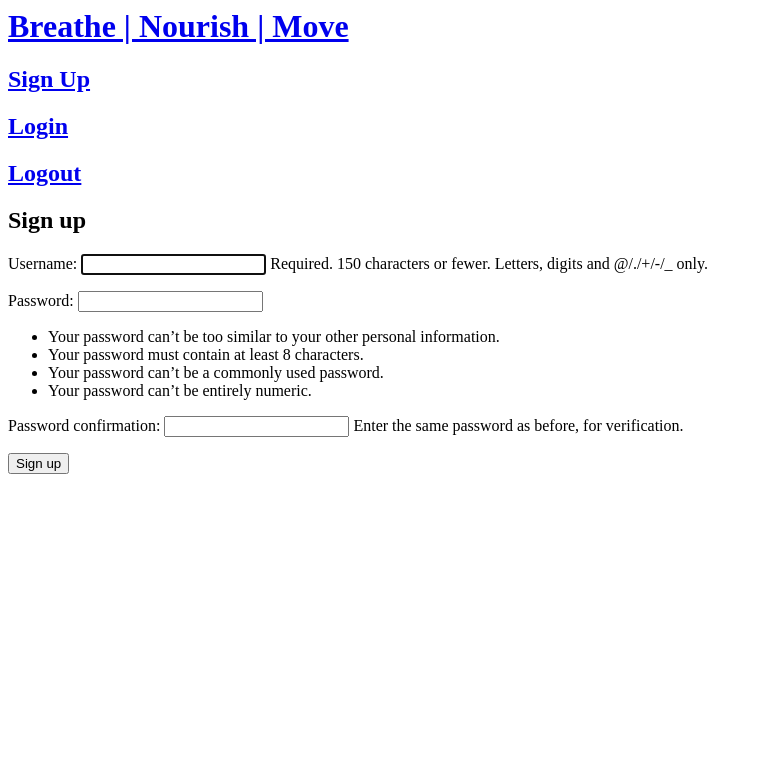
After one commit to brittanyleigh/habits, a Django app: page /signup/ in a window 1280 px wide. The commit adds this page. Shown: the top 783 px of the page, without its empty margins (0-762 px from the left). Run offline with Django 3.2, Linux system fonts and the light colour scheme.

Commit message:
initial login/logout setup, modify models

```diff
--- /dev/null
+++ b/daily_habits/templates/daily_habits/base.html
@@ -0,0 +1,14 @@
+{% load static %}
+<html>
+    <head>
+        <title>Breathe | Nourish | Move || Daily Habit Tracker</title>
+    </head>
+    <body>
+        <h1><a href="/">Breathe | Nourish | Move</a></h1>
+        <h2><a href="{% url 'signup' %}">Sign Up</a></h2>
+        <h2><a href="{% url 'login' %}">Login</a></h2>
+        <h2><a href="{% url 'logout' %}">Logout</a></h2>
+        {% block content %}
+        {% endblock %}
+    </body>
+</html>
--- /dev/null
+++ b/daily_habits/templates/daily_habits/signup.html
@@ -0,0 +1,12 @@
+{% extends 'daily_habits/base.html' %}
+
+{% block content %}
+<div>
+  <h2>Sign up</h2>
+  <form method="post">
+    {% csrf_token %}
+    {{ form.as_p }}
+    <button type="submit">Sign up</button>
+  </form>
+</div>
+{% endblock %}
--- a/daily_habits/urls.py
+++ b/daily_habits/urls.py
@@ -1,6 +1,8 @@
 from django.urls import path
 from . import views
+from django.conf.urls import url
 
 urlpatterns = [
     path('', views.habits_list, name='habits_list'),
+    url(r'^signup/$', views.signup, name='signup'),
 ]
--- a/daily_habits/views.py
+++ b/daily_habits/views.py
@@ -1,4 +1,28 @@
-from django.shortcuts import render
+from django.shortcuts import render, redirect
+from django.utils import timezone
+from datetime import date
+from django.contrib.auth import login, authenticate
+from django.contrib.auth.forms import UserCreationForm
+
+from .models import Day
 
 def habits_list(request):
-    return render(request, 'daily_habits/habits_list.html', {})
+    today = date.today()
+    habits = Day.objects.filter(date__date=today)
+    return render(request, 'daily_habits/habits_list.html', {'habits': habits})
+
+
+
+def signup(request):
+    if request.method == 'POST':
+        form = UserCreationForm(request.POST)
+        if form.is_valid():
+            form.save()
+            username = form.cleaned_data.get('username')
+            raw_password = form.cleaned_data.get('password1')
+            user = authenticate(username=username, password=raw_password)
+            login(request, user)
+            return redirect('home')
+    else:
+        form = UserCreationForm()
+    return render(request, 'daily_habits/signup.html', {'form': form})
--- a/habit_tracker/settings.py
+++ b/habit_tracker/settings.py
@@ -120,3 +120,6 @@ USE_TZ = True
 
 STATIC_URL = '/static/'
 STATIC_ROOT = os.path.join(BASE_DIR, 'static')
+
+# Custom
+LOGIN_REDIRECT_URL = 'habits_list'
--- a/habit_tracker/urls.py
+++ b/habit_tracker/urls.py
@@ -15,8 +15,12 @@ Including another URLconf
 """
 from django.contrib import admin
 from django.urls import path, include
+from django.conf.urls import url
+from django.contrib.auth import views as auth_views
 
 urlpatterns = [
     path('admin/', admin.site.urls),
+    url(r'^login/$', auth_views.login, name='login'),
+    url(r'^logout/$', auth_views.logout, {'next_page': '/'}, name='logout'),
     path('', include('daily_habits.urls')),
 ]
```
Also changed, not shown: daily_habits/models.py (+6 -1 lines), daily_habits/templates/daily_habits/habits_list.html (+16 -10 lines), daily_habits/templates/registration/login.html (added, +10 -0 lines), daily_habits/migrations/0003_auto_20180805_1618.py (added).
